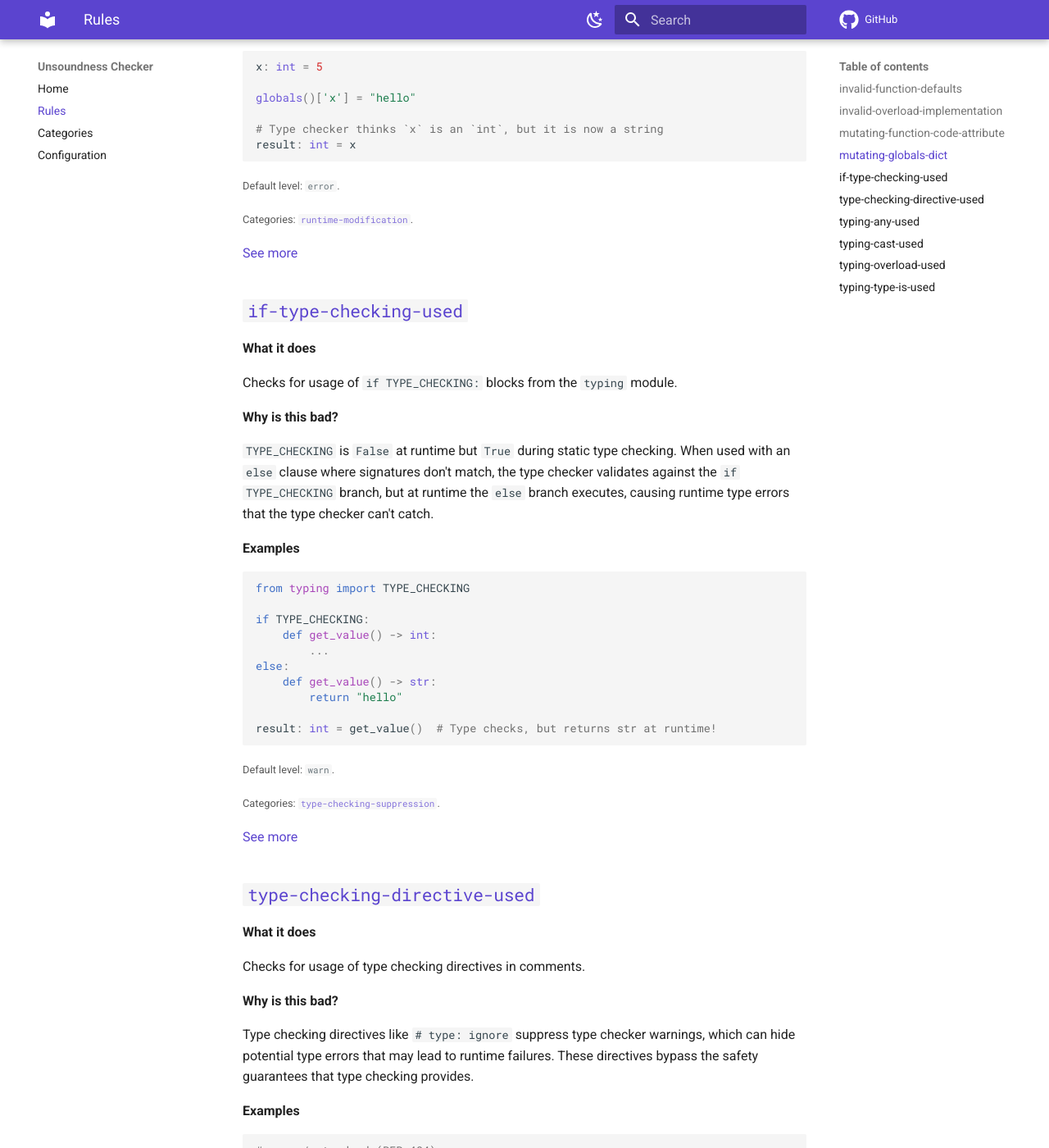
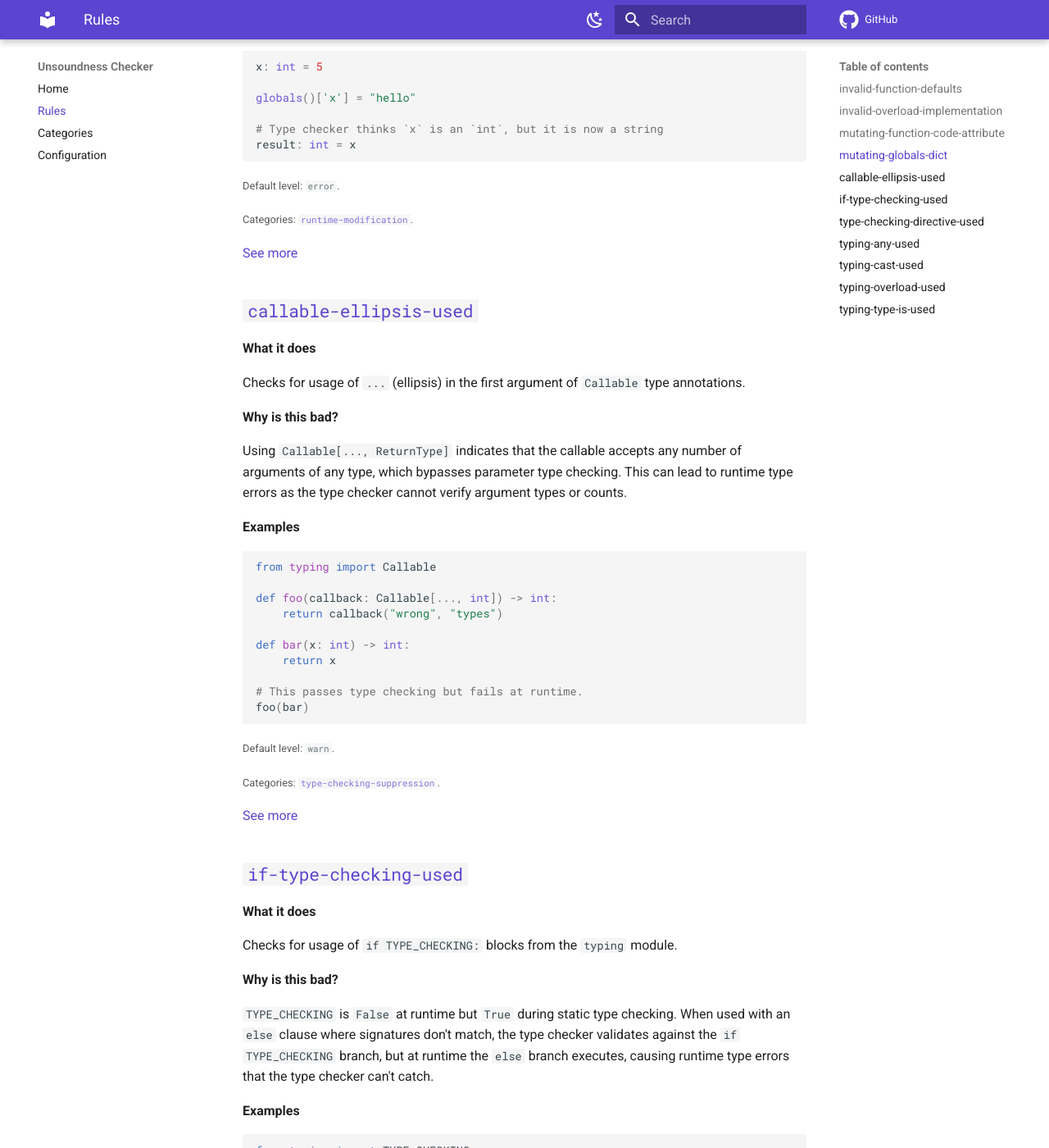
Before and after one commit to MatthewMckee4/unsoundness-checker, an MkDocs documentation site: the page built from docs/rules.md, in a window 1280 px wide and 1400 px high, scrolled down 2277 px. Shown: the whole window at 82% size. Built offline with MkDocs 1.6.1 and Material for MkDocs 9.7.7, drawn with Linux system fonts in a browser that asks for light colours; comment, search, counter and statistics services are not loaded.

Commit message:
Add ellipsis in callable type annotation rule (#64)
## Summary

Emit diagnostic when using `...` as the first argument to `Callable`
type annotations.

Resolves #62

````diff
--- a/Cargo.toml
+++ b/Cargo.toml
@@ -12,7 +12,6 @@ authors = ["Matthew McKee <matthewmckee4@yahoo.co.uk>"]
 license = "MIT"
 
 [workspace.dependencies]
-
 anyhow = "1.0.100"
 argfile = "0.2.1"
 chrono = "0.4.42"
--- a/docs/rules.md
+++ b/docs/rules.md
@@ -137,6 +137,44 @@ Categories: [`runtime-modification`](categories.md#runtime-modification).
 </small>
 
 [See more](rules/mutating_globals_dict.md)
+
+## `callable-ellipsis-used`
+
+
+**What it does**
+
+Checks for usage of `...` (ellipsis) in the first argument of `Callable` type annotations.
+
+**Why is this bad?**
+
+Using `Callable[..., ReturnType]` indicates that the callable accepts any number
+of arguments of any type, which bypasses parameter type checking. This can lead to
+runtime type errors as the type checker cannot verify argument types or counts.
+
+**Examples**
+
+```python
+from typing import Callable
+
+def foo(callback: Callable[..., int]) -> int:
+    return callback("wrong", "types")
+
+def bar(x: int) -> int:
+    return x
+
+# This passes type checking but fails at runtime.
+foo(bar)
+```
+
+<small>
+Default level: `warn`.
+</small>
+
+<small>
+Categories: [`type-checking-suppression`](categories.md#type-checking-suppression).
+</small>
+
+[See more](rules/callable_ellipsis_used.md)
 
 ## `if-type-checking-used`
 
````
Also changed, not shown: crates/unsoundness_checker/resources/rules/callable_ellipsis_used.md (added, +20 -0 lines), docs/categories.md (+1 -0 lines), 6 other files.
